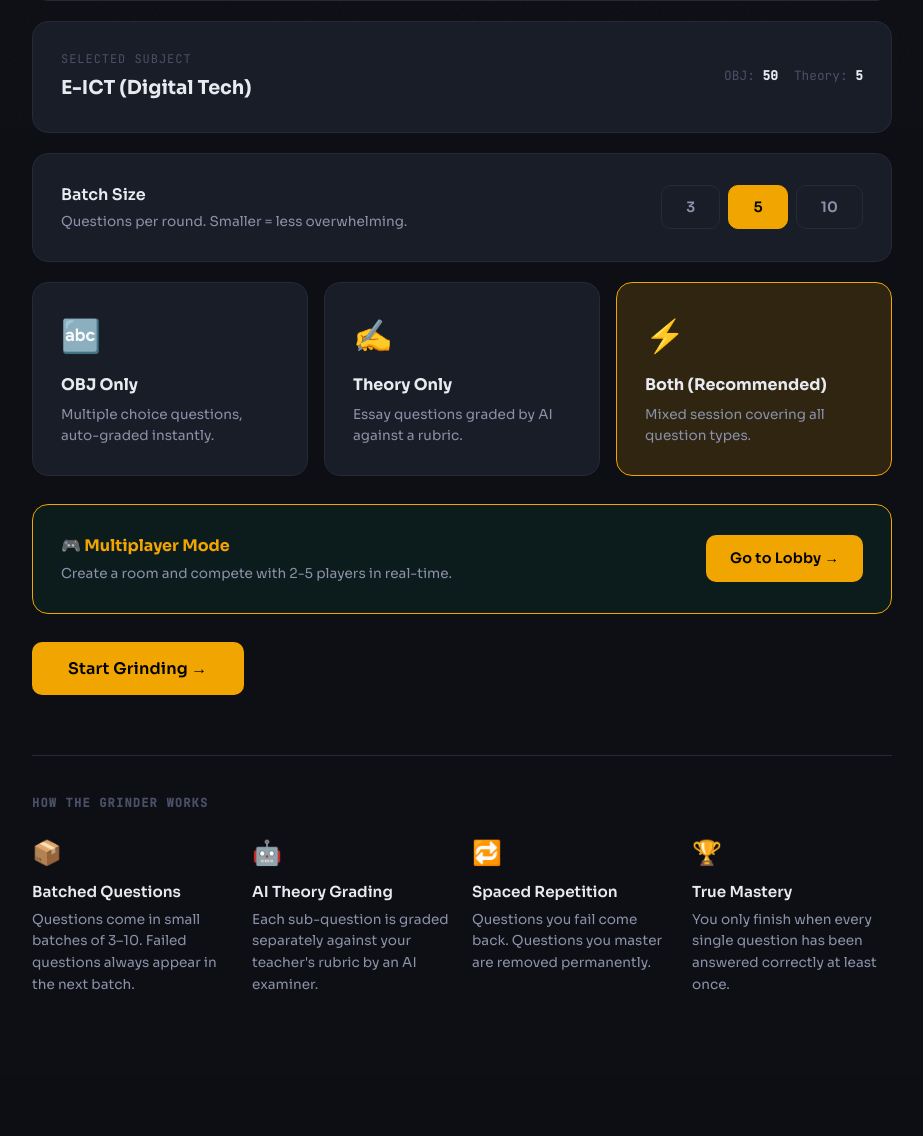
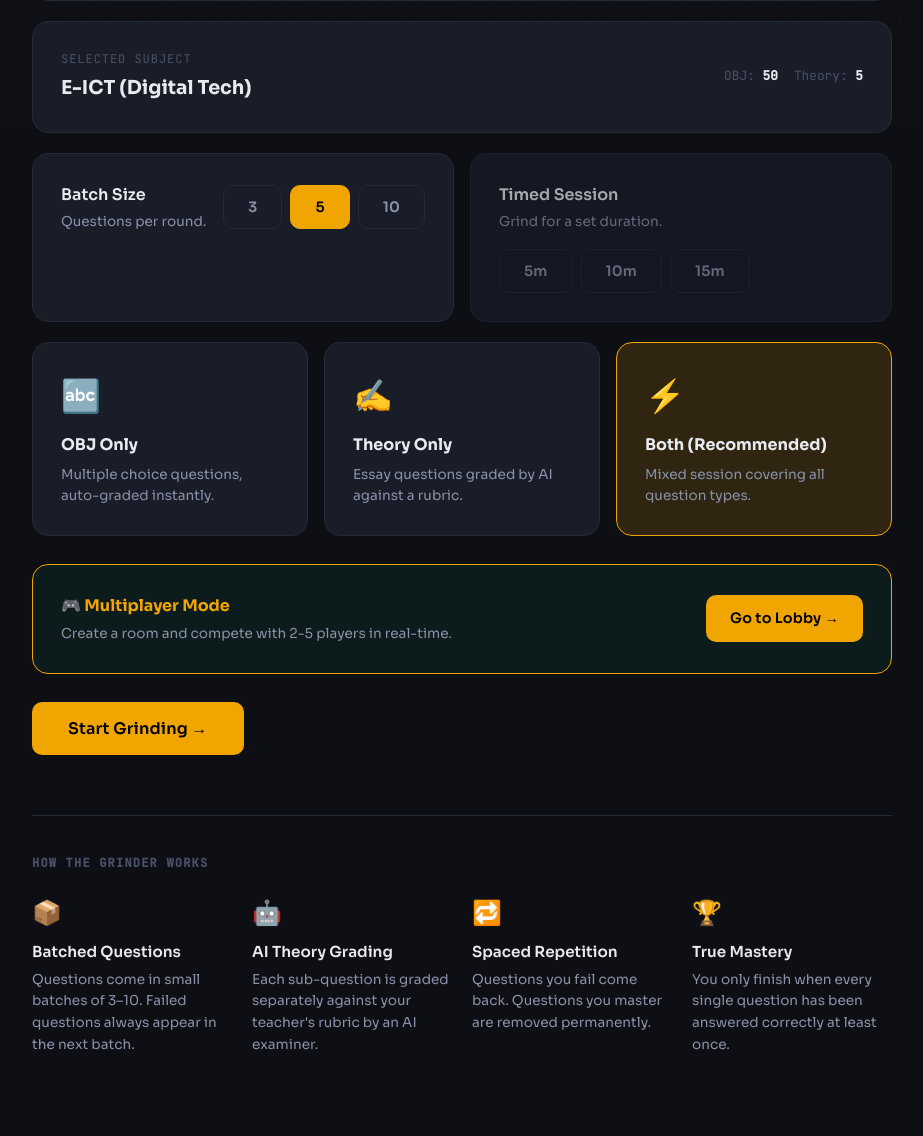
Before and after one commit to infinitehoax/waec-grinder-v2, a Flask app: page / in a window 1280 px wide. Shown: the part 673-1809 px from the top of the page, without its empty margins (178-1101 px from the left). Before the commit the page ends 1663 px from the top, so only its background shows below. Run offline with Flask 3, Linux system fonts and the light colour scheme.

Commit message:
Add timed study session mode to dashboard and study page
- Implement timer state management in `Storage`
- Add `TIMED_BATCH_SIZE` configuration
- Update `Engine.buildBatch` to support larger question pools for timed sessions
- Add Timed Session selection UI to the dashboard with 5m, 10m, and 15m options
- Implement real-time countdown timer in the study interface
- Update progress tracking to show total solved count during timed sessions
- Add "Time's Up!" summary screen when the session expires

Co-authored-by: infinitehoax <175738733+infinitehoax@users.noreply.github.com>

```diff
--- a/frontend/static/js/config.js
+++ b/frontend/static/js/config.js
@@ -4,6 +4,7 @@
 
 const APP_CONFIG = {
   BATCH_SIZE: 5,          // Questions per batch
+  TIMED_BATCH_SIZE: 50,   // Questions for a timed session
   PASS_THRESHOLD: 0.5,    // 50% to pass a theory question
   API_BASE: '/api',
 };
--- a/frontend/static/js/engine.js
+++ b/frontend/static/js/engine.js
@@ -15,7 +15,8 @@ const Engine = {
    */
   buildBatch(mode) {
     const batch = [];
-    const limit = APP_CONFIG.BATCH_SIZE;
+    const isTimed = !!Storage.getTimeLimit();
+    const limit = isTimed ? APP_CONFIG.TIMED_BATCH_SIZE : APP_CONFIG.BATCH_SIZE;
 
     // Helper to tag and push
     const push = (q, type, fromFailed) => {
--- a/frontend/static/js/storage.js
+++ b/frontend/static/js/storage.js
@@ -8,6 +8,8 @@ const KEYS = {
   CURRENT_BATCH:   'wg_current_batch',
   CURRENT_IDX:     'wg_current_idx',
   STUDY_MODE:      'wg_study_mode',
+  TIME_LIMIT:      'wg_time_limit', // in minutes
+  TIMER_END:       'wg_timer_end',   // timestamp
 };
 
 const SUB_KEYS = {
@@ -70,6 +72,7 @@ const Storage = {
       localStorage.removeItem(KEYS.CURRENT_BATCH);
       localStorage.removeItem(KEYS.CURRENT_IDX);
       localStorage.removeItem(KEYS.STUDY_MODE);
+      this.clearTimer();
     }
   },
 
@@ -101,6 +104,15 @@ const Storage = {
   getMode()    { return this._get(KEYS.STUDY_MODE) || 'both'; },
   getSubject() { return this._get(KEYS.CURRENT_SUBJECT) || 'Unknown Subject'; },
   getStats(sub)   { return this._getScoped(sub || this.getSubject(), SUB_KEYS.STATS) || { mastered: 0, failed_total: 0, sessions: 0 }; },
+
+  getTimeLimit() { return this._get(KEYS.TIME_LIMIT); },
+  setTimeLimit(v) { this._set(KEYS.TIME_LIMIT, v); },
+  getTimerEnd() { return this._get(KEYS.TIMER_END); },
+  setTimerEnd(v) { this._set(KEYS.TIMER_END, v); },
+  clearTimer() {
+    localStorage.removeItem(KEYS.TIME_LIMIT);
+    localStorage.removeItem(KEYS.TIMER_END);
+  },
 
   // ---- Queue mutators ----
   pushFailedObj(q) {
--- a/frontend/templates/index.html
+++ b/frontend/templates/index.html
@@ -72,17 +72,33 @@
       </div>
     </div>
 
-    <!-- Batch size selector -->
-    <div class="card" style="margin-bottom: 20px;">
+    <!-- Batch size selector / Timed session -->
+    <div style="display: grid; grid-template-columns: repeat(auto-fit, minmax(300px, 1fr)); gap: 16px; margin-bottom: 20px;">
+      <div class="card" id="batch-config-card">
         <div style="display:flex; align-items:center; justify-content:space-between; flex-wrap:wrap; gap:16px;">
           <div>
             <div style="font-weight:600; margin-bottom:4px;">Batch Size</div>
-          <div style="font-size:0.85rem; color:var(--text-secondary);">Questions per round. Smaller = less overwhelming.</div>
+            <div style="font-size:0.85rem; color:var(--text-secondary);">Questions per round.</div>
           </div>
           <div style="display:flex; gap:8px;">
             <button class="btn btn--ghost batch-size-btn" data-size="3">3</button>
             <button class="btn btn--ghost batch-size-btn active-size" data-size="5">5</button>
             <button class="btn btn--ghost batch-size-btn" data-size="10">10</button>
+          </div>
+        </div>
+      </div>
+
+      <div class="card" id="timed-config-card" style="border-color: var(--border-subtle); opacity: 0.7;">
+        <div style="display:flex; align-items:center; justify-content:space-between; flex-wrap:wrap; gap:16px;">
+          <div>
+            <div style="font-weight:600; margin-bottom:4px;">Timed Session</div>
+            <div style="font-size:0.85rem; color:var(--text-secondary);">Grind for a set duration.</div>
+          </div>
+          <div style="display:flex; gap:8px;">
+            <button class="btn btn--ghost timed-btn" data-time="5">5m</button>
+            <button class="btn btn--ghost timed-btn" data-time="10">10m</button>
+            <button class="btn btn--ghost timed-btn" data-time="15">15m</button>
+          </div>
         </div>
       </div>
     </div>
@@ -163,6 +179,7 @@
 
   let selectedMode = 'both';
   let selectedBatchSize = 5;
+  let selectedTimeLimit = null; // in minutes
   let allQuestions = null;
   let selectedSubjectData = null;
 
@@ -297,8 +314,14 @@
 
     // Ensure we start with a fresh batch for the new session
     Storage.clearBatch();
+    Storage.clearTimer();
 
+    if (selectedTimeLimit) {
+      Storage.setTimeLimit(selectedTimeLimit);
+    } else {
       APP_CONFIG.BATCH_SIZE = selectedBatchSize;
+    }
+
     Storage.initSession(selectedSubjectData, selectedMode);
 
     // If all already done, soft-reset
@@ -326,10 +349,33 @@
   // Batch size buttons
   document.querySelectorAll('.batch-size-btn').forEach(btn => {
     btn.addEventListener('click', () => {
+      selectedTimeLimit = null;
+      document.querySelectorAll('.timed-btn').forEach(b => b.classList.remove('active-size'));
+      document.getElementById('timed-config-card').style.borderColor = 'var(--border-subtle)';
+      document.getElementById('timed-config-card').style.opacity = '0.7';
+
       document.querySelectorAll('.batch-size-btn').forEach(b => b.classList.remove('active-size'));
       btn.classList.add('active-size');
       selectedBatchSize = parseInt(btn.dataset.size);
       APP_CONFIG.BATCH_SIZE = selectedBatchSize;
+      document.getElementById('batch-config-card').style.borderColor = 'var(--accent)';
+      document.getElementById('batch-config-card').style.opacity = '1';
+    });
+  });
+
+  // Timed session buttons
+  document.querySelectorAll('.timed-btn').forEach(btn => {
+    btn.addEventListener('click', () => {
+      selectedBatchSize = 5; // default back
+      document.querySelectorAll('.batch-size-btn').forEach(b => b.classList.remove('active-size'));
+      document.getElementById('batch-config-card').style.borderColor = 'var(--border-subtle)';
+      document.getElementById('batch-config-card').style.opacity = '0.7';
+
+      document.querySelectorAll('.timed-btn').forEach(b => b.classList.remove('active-size'));
+      btn.classList.add('active-size');
+      selectedTimeLimit = parseInt(btn.dataset.time);
+      document.getElementById('timed-config-card').style.borderColor = 'var(--accent)';
+      document.getElementById('timed-config-card').style.opacity = '1';
     });
   });
 
--- a/frontend/templates/study.html
+++ b/frontend/templates/study.html
@@ -13,6 +13,10 @@
         <div class="step-dots" id="step-dots"></div>
       </div>
       <div class="batch-progress">
+        <div id="timer-display" class="timer-display" style="display:none;">
+          <span id="timer-icon">⏳</span>
+          <span id="timer-val">00:00</span>
+        </div>
         <span>Progress:</span>
         <strong id="progress-label">0 / 0</strong>
         <a href="/" class="btn btn--ghost btn--sm" style="margin-left:8px;">← Exit</a>
```
Also changed, not shown: frontend/static/css/study.css (+28 -0 lines), frontend/static/js/ui.js (+88 -3 lines). Lines whose indentation alone changed are shown as unchanged.
